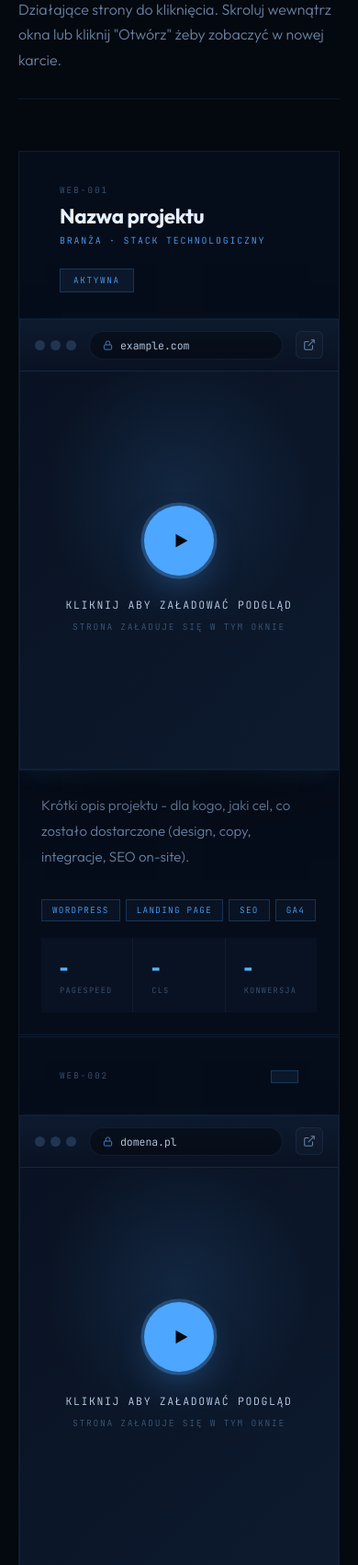
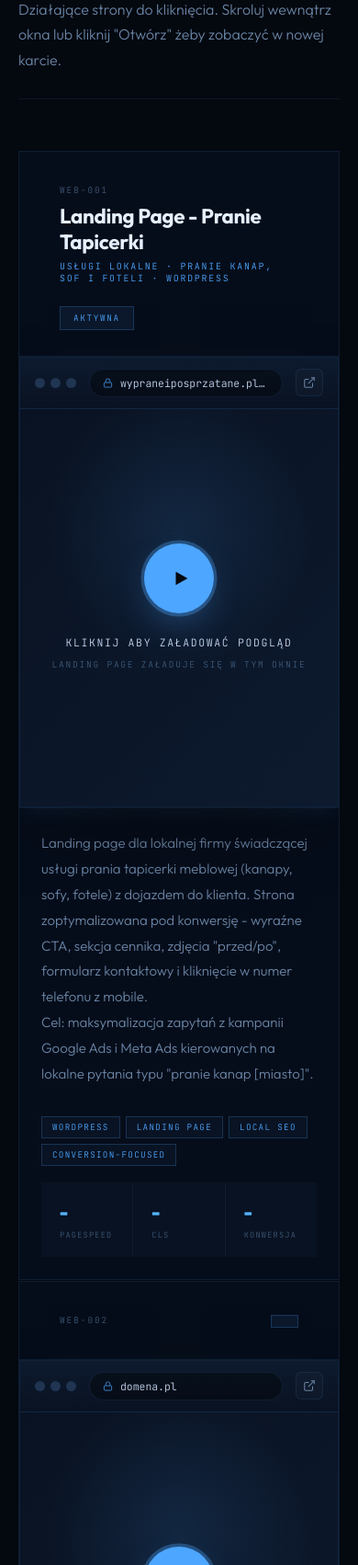
Before and after one commit to HustlerGuy/claude-Portfolio23, a WordPress theme: template theme/bartlomiej-ert/page-realizacje.php in a window 390 px wide. Shown: the part 3600-5302 px from the top of the page at 92% size. Run offline with PHP 8.4 and a stand-in for WordPress, Linux system fonts and the light colour scheme; the site name, menu and one post (Sample post) are stand-ins, and other content is empty; some web fonts are replaced.

Commit message:
feat: pranie tapicerki landing in iframe + mobile menu active state + sticky fix
1) Realizacje > Strony WWW > WEB-001:
   - Live iframe: https://wypraneiposprzatane.pl/pranie-kanap-sof-foteli/
   - Tytul: 'Landing Page - Pranie Tapicerki'
   - Pelny opis (lokalna firma, optymalizacja konwersji, Google Ads + Meta)
   - Tagi: WordPress / Landing Page / Local SEO / Conversion-focused

2) Mobile menu - subtelne podswietlenie aktywnej strony:
   - is-active class dodawana przez is_page() w PHP
   - Gradient cyan-08 na tle linka
   - Cyan accent bar po lewej (scaleY 1)
   - Numer pogrubiony i cyan
   - Mala pulsujaca kropka po prawej (animacja box-shadow)
   - CTA Kontakt: gradient cyan-magenta gdy aktywny

3) Fix sticky profile na o-mnie:
   - Mobile (<981px): position relative zamiast sticky
     (na 1-col grid sticky powodowal nakladanie z trescia ponizej)
   - Desktop: max-height 100vh-120px + scroll wewnatrz
     (dla bardzo wysokiej zawartosci profilu)

```diff
--- a/theme/bartlomiej-ert/header.php
+++ b/theme/bartlomiej-ert/header.php
@@ -83,27 +83,27 @@
 
   <!-- Big nav links -->
   <nav class="mm-nav">
-    <a href="<?php echo esc_url(home_url('/uslugi/')); ?>" class="mm-link" style="--i:1">
+    <a href="<?php echo esc_url(home_url('/uslugi/')); ?>" class="mm-link<?php echo (is_page('uslugi') ? ' is-active' : ''); ?>" style="--i:1">
       <span class="mm-num">01</span>
       <span class="mm-text"><?php echo esc_html(be_t('nav.uslugi')); ?></span>
       <span class="mm-arrow">-></span>
     </a>
-    <a href="<?php echo esc_url(home_url('/proces/')); ?>" class="mm-link" style="--i:2">
+    <a href="<?php echo esc_url(home_url('/proces/')); ?>" class="mm-link<?php echo (is_page('proces') ? ' is-active' : ''); ?>" style="--i:2">
       <span class="mm-num">02</span>
       <span class="mm-text"><?php echo esc_html(be_t('nav.proces')); ?></span>
       <span class="mm-arrow">-></span>
     </a>
-    <a href="<?php echo esc_url(home_url('/realizacje/')); ?>" class="mm-link" style="--i:3">
+    <a href="<?php echo esc_url(home_url('/realizacje/')); ?>" class="mm-link<?php echo (is_page('realizacje') ? ' is-active' : ''); ?>" style="--i:3">
       <span class="mm-num">03</span>
       <span class="mm-text"><?php echo esc_html(be_t('nav.realizacje')); ?></span>
       <span class="mm-arrow">-></span>
     </a>
-    <a href="<?php echo esc_url(home_url('/o-mnie/')); ?>" class="mm-link" style="--i:4">
+    <a href="<?php echo esc_url(home_url('/o-mnie/')); ?>" class="mm-link<?php echo (is_page('o-mnie') ? ' is-active' : ''); ?>" style="--i:4">
       <span class="mm-num">04</span>
       <span class="mm-text"><?php echo esc_html(be_t('nav.o_mnie')); ?></span>
       <span class="mm-arrow">-></span>
     </a>
-    <a href="<?php echo esc_url(home_url('/kontakt/')); ?>" class="mm-link mm-link-cta" style="--i:5">
+    <a href="<?php echo esc_url(home_url('/kontakt/')); ?>" class="mm-link mm-link-cta<?php echo (is_page('kontakt') ? ' is-active' : ''); ?>" style="--i:5">
       <span class="mm-num">05</span>
       <span class="mm-text"><?php echo esc_html(be_t('nav.kontakt')); ?></span>
       <span class="mm-arrow">-></span>
--- a/theme/bartlomiej-ert/page-realizacje.php
+++ b/theme/bartlomiej-ert/page-realizacje.php
@@ -149,94 +149,77 @@
       <p class="cat-head-desc">Działające strony do kliknięcia. Skroluj wewnątrz okna lub kliknij "Otwórz" żeby zobaczyć w nowej karcie.</p>
     </div>
 
-    <!-- WEB CASE 1 -->
+    <!-- WEB CASE 1 - Pranie Tapicerki -->
     <article class="case web-case" data-reveal>
       <header class="case-top">
         <div>
           <div class="case-num">WEB-001</div>
-          <div class="case-title">Nazwa projektu</div>
-          <div class="case-industry">Branża · Stack technologiczny</div>
+          <div class="case-title">Landing Page - Pranie Tapicerki</div>
+          <div class="case-industry">Usługi lokalne · Pranie kanap, sof i foteli · WordPress</div>
         </div>
         <span class="case-status">Aktywna</span>
       </header>
 
-      <!--
-        ╔═══════════════════════════════════════════════════════╗
-        ║  ŻEBY POKAZAĆ STRONĘ NA ŻYWO:                        ║
-        ║  1. W <iframe> wstaw 'src="https://twojadomena.pl"'  ║
-        ║  2. Do <div class="browser-frame"> dodaj klasę        ║
-        ║     "loaded" - okno załaduje stronę leniwie po       ║
-        ║     wejściu w viewport (oszczędność performance).    ║
-        ║  3. Pasek URL na górze pokazuje data-url.            ║
-        ║  4. Jeśli strona nie pozwala na embed (X-Frame-      ║
-        ║     Options: DENY) - zostanie pokazany fallback ze   ║
-        ║     screenem i przyciskiem "Otwórz w nowej karcie".  ║
-        ╚═══════════════════════════════════════════════════════╝
-      -->
       <div class="browser-frame"
-           data-url="https://www.example.com"
-           data-src="https://www.example.com">
+           data-url="https://wypraneiposprzatane.pl/pranie-kanap-sof-foteli/"
+           data-src="https://wypraneiposprzatane.pl/pranie-kanap-sof-foteli/">
 
-        <!-- Pasek przeglądarki -->
         <div class="browser-bar">
           <div class="browser-dots" aria-hidden="true">
             <span></span><span></span><span></span>
           </div>
           <div class="browser-url">
             <svg class="browser-lock" width="11" height="11" viewBox="0 0 24 24" fill="none" stroke="currentColor" stroke-width="2"><rect x="3" y="11" width="18" height="11" rx="2"/><path d="M7 11V7a5 5 0 0 1 10 0v4"/></svg>
-            <span class="browser-url-text">example.com</span>
+            <span class="browser-url-text">wypraneiposprzatane.pl/pranie-kanap-sof-foteli/</span>
           </div>
           <div class="browser-actions">
-            <a href="https://www.example.com" target="_blank" rel="noopener noreferrer" class="browser-open" aria-label="Otwórz w nowej karcie">
+            <a href="https://wypraneiposprzatane.pl/pranie-kanap-sof-foteli/" target="_blank" rel="noopener noreferrer" class="browser-open" aria-label="Otwórz w nowej karcie">
               <svg width="14" height="14" viewBox="0 0 24 24" fill="none" stroke="currentColor" stroke-width="1.8"><path d="M18 13v6a2 2 0 0 1-2 2H5a2 2 0 0 1-2-2V8a2 2 0 0 1 2-2h6"/><polyline points="15 3 21 3 21 9"/><line x1="10" y1="14" x2="21" y2="3"/></svg>
             </a>
           </div>
         </div>
 
-        <!-- Iframe placeholder + lazy iframe -->
         <div class="browser-body">
           <iframe class="browser-iframe"
-                  data-src=""
-                  title="Podgląd strony"
+                  data-src="https://wypraneiposprzatane.pl/pranie-kanap-sof-foteli/"
+                  title="Landing Page - Pranie Tapicerki"
                   loading="lazy"
                   referrerpolicy="no-referrer-when-downgrade"
                   sandbox="allow-same-origin allow-scripts allow-forms allow-popups"></iframe>
 
-          <!-- Loading state (przed kliknięciem PLAY) -->
           <div class="browser-placeholder">
             <button class="browser-play" type="button" aria-label="Załaduj podgląd">
               <svg width="22" height="22" viewBox="0 0 24 24" fill="currentColor"><polygon points="6 4 20 12 6 20 6 4"/></svg>
             </button>
             <div class="browser-placeholder-text">
               Kliknij aby załadować podgląd<br>
-              <span>Strona załaduje się w tym oknie</span>
+              <span>Landing page załaduje się w tym oknie</span>
             </div>
           </div>
 
-          <!-- Fallback gdy iframe blokuje (X-Frame-Options DENY) -->
           <div class="browser-fallback">
             <div class="browser-fallback-icon">
               <svg width="32" height="32" viewBox="0 0 24 24" fill="none" stroke="currentColor" stroke-width="1.4"><path d="M18 13v6a2 2 0 0 1-2 2H5a2 2 0 0 1-2-2V8a2 2 0 0 1 2-2h6"/><polyline points="15 3 21 3 21 9"/><line x1="10" y1="14" x2="21" y2="3"/></svg>
             </div>
             <div class="browser-fallback-title">Strona nie pozwala na osadzenie</div>
-            <a href="https://www.example.com" target="_blank" rel="noopener noreferrer" class="btn btn-primary">
+            <a href="https://wypraneiposprzatane.pl/pranie-kanap-sof-foteli/" target="_blank" rel="noopener noreferrer" class="btn btn-primary">
               <span>Otwórz w nowej karcie</span><span class="arrow">-></span>
             </a>
           </div>
         </div>
       </div>
 
-      <!-- Opis pod iframe -->
       <div class="web-case-desc">
         <div class="web-case-text">
-          <p>Krótki opis projektu - dla kogo, jaki cel, co zostało dostarczone (design, copy, integracje, SEO on-site).</p>
+          <p>Landing page dla lokalnej firmy świadczącej usługi prania tapicerki meblowej (kanapy, sofy, fotele) z dojazdem do klienta. Strona zoptymalizowana pod konwersję - wyraźne CTA, sekcja cennika, zdjęcia "przed/po", formularz kontaktowy i kliknięcie w numer telefonu z mobile.</p>
+          <p>Cel: maksymalizacja zapytań z kampanii Google Ads i Meta Ads kierowanych na lokalne pytania typu "pranie kanap [miasto]".</p>
         </div>
         <div class="web-case-meta">
           <div class="case-tags">
             <span class="tag">WordPress</span>
             <span class="tag">Landing Page</span>
-            <span class="tag">SEO</span>
-            <span class="tag">GA4</span>
+            <span class="tag">Local SEO</span>
+            <span class="tag">Conversion-focused</span>
           </div>
           <div class="case-metrics web-case-metrics">
             <div class="case-metric"><div class="case-metric-val">-</div><div class="case-metric-lbl">PageSpeed</div></div>
```
Also changed, not shown: theme/bartlomiej-ert/style.css (+76 -0 lines), 1 other file.
